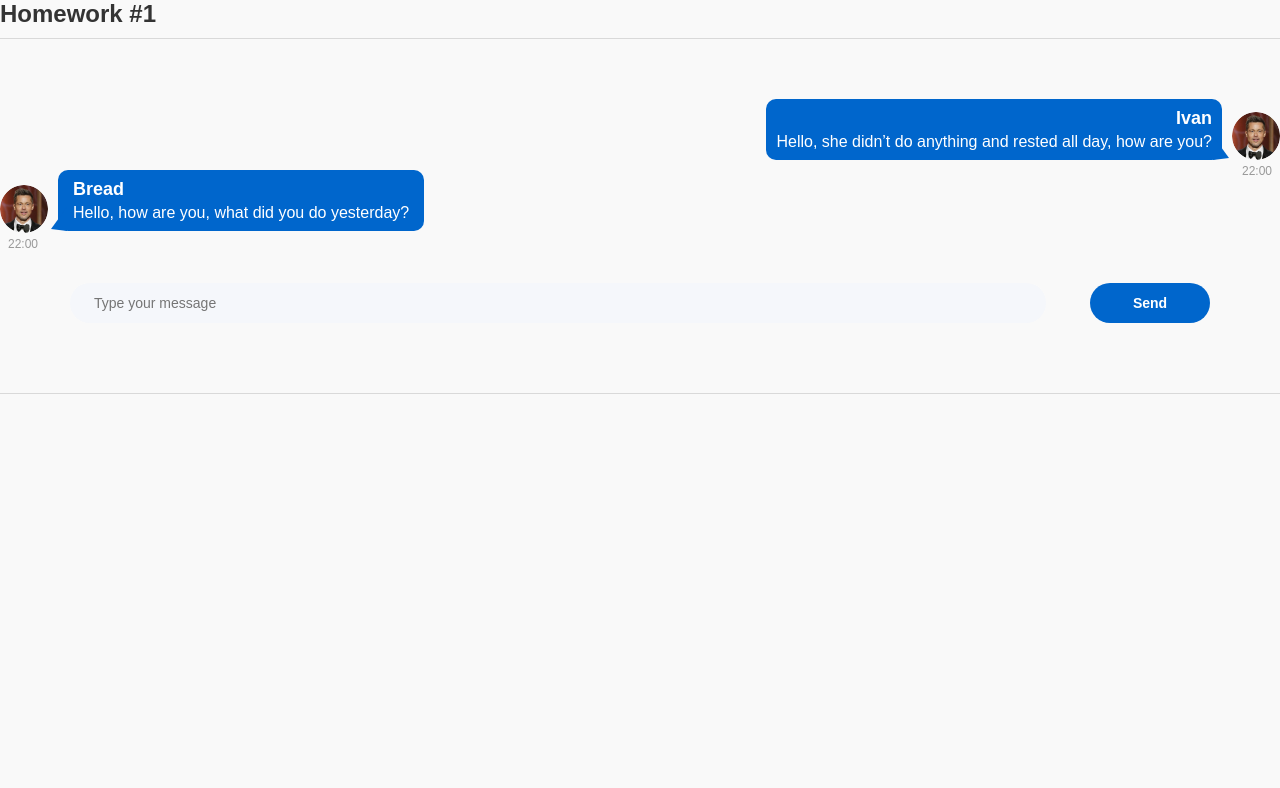
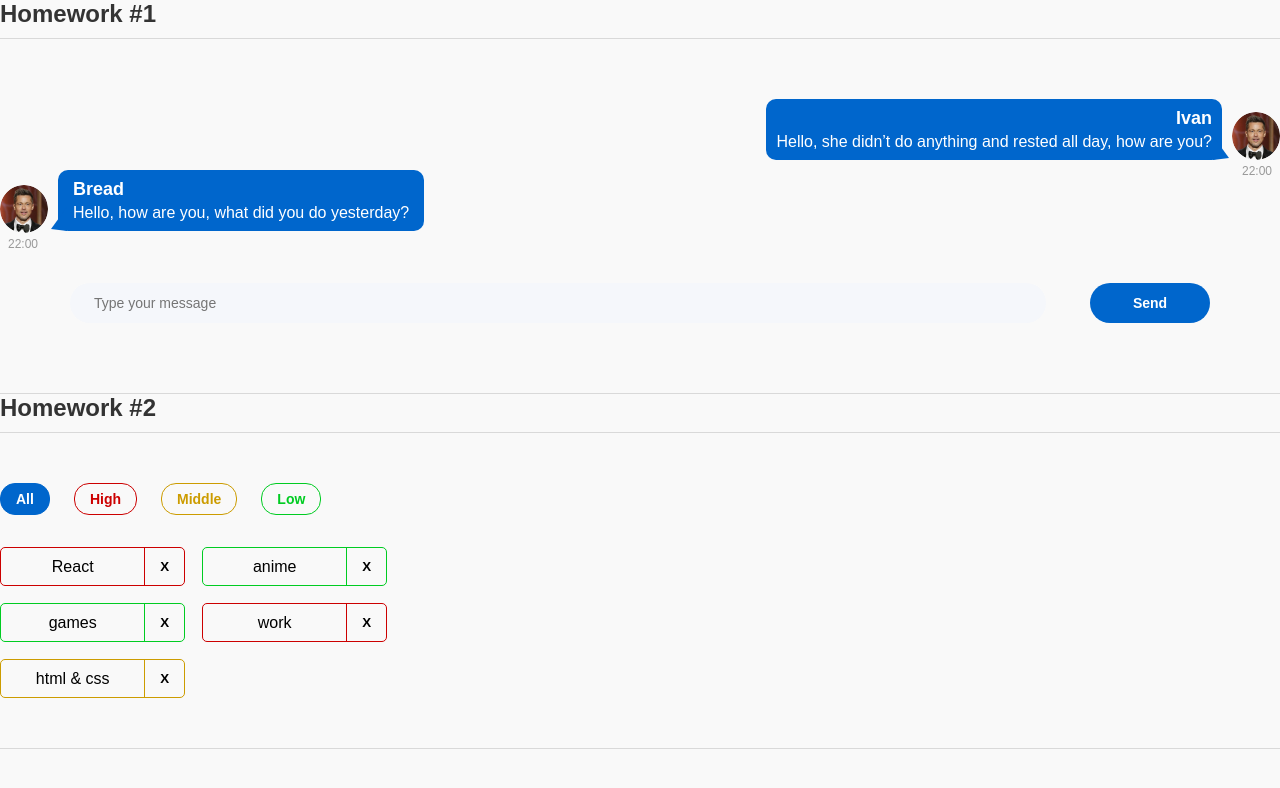
Before and after one commit to AsifAbbasov/front-homeworks-2sprint, a React (Create React App) app: page / in a window 1280 px wide. Shown: the top 788 px of the page. Built offline with nearby package versions, Linux system fonts and the light colour scheme.

Commit message:
HW2 completed

```diff
--- a/src/s1-main/App.tsx
+++ b/src/s1-main/App.tsx
@@ -10,9 +10,9 @@ function App() {
     <div className={s.App}>
       <HW1 />
       {/*раскомментировать по ходу выполнения*/}
-      {/* <HW2 />
-      <HW3 />
-      <HW4 /> */}
+      <HW2 />
+      {/* <HW3 />
+      <HW4 />  */}
 
       {/*при выполнении дз 5 и более - закомментировать здесь дз 1-4, так как они есть внутри дз 5*/}
       {/*<HW5/>*/}
--- a/src/s2-homeworks/hw02/HW2.tsx
+++ b/src/s2-homeworks/hw02/HW2.tsx
@@ -1,4 +1,4 @@
-import React, {useState} from 'react'
+import React, { useState } from 'react'
 import Affairs from './affairs/Affairs'
 import s2 from '../../s1-main/App.module.css'
 
@@ -17,41 +17,48 @@ import s2 from '../../s1-main/App.module.css'
  * */
 
 // types
-export type AffairPriorityType = any // need to fix any
+export type AffairPriorityType = 'low' | 'middle' | 'high' // need to fix any
 export type AffairType = {
-    _id: any // need to fix any
-    name: any // need to fix any
+  _id: number // need to fix any
+  name: string // need to fix any
   priority: AffairPriorityType
 }
 export type FilterType = 'all' | AffairPriorityType
 
 // constants
-const defaultAffairs: any = [ // need to fix any
-    {_id: 1, name: 'React', priority: 'high'}, // студенты могут изменить содержимое name и количество элементов в массиве, ...priority не менять!
-    {_id: 2, name: 'anime', priority: 'low'},
-    {_id: 3, name: 'games', priority: 'low'},
-    {_id: 4, name: 'work', priority: 'high'},
-    {_id: 5, name: 'html & css', priority: 'middle'},
+const defaultAffairs: AffairType[] = [
+  // need to fix any
+  { _id: 1, name: 'React', priority: 'high' }, // студенты могут изменить содержимое name и количество элементов в массиве, ...priority не менять!
+  { _id: 2, name: 'anime', priority: 'low' },
+  { _id: 3, name: 'games', priority: 'low' },
+  { _id: 4, name: 'work', priority: 'high' },
+  { _id: 5, name: 'html & css', priority: 'middle' },
 ]
 
 // pure helper functions
-export const filterAffairs = (affairs: any, filter: any): any => { // need to fix any
-
-
-    return affairs // need to fix
+export const filterAffairs = (
+  affairs: AffairType[],
+  filter: FilterType
+): AffairType[] => {
+  // need to fix any
+  if (filter === 'all') return affairs
+  return affairs.filter(affair => affair.priority === filter)
 }
-export const deleteAffair = (affairs: any, _id: any): any => { // need to fix any
-
-    return affairs // need to fix
+export const deleteAffair = (
+  affairs: AffairType[],
+  _id: number
+): AffairType[] => {
+  return affairs.filter(a => a._id !== _id)
 }
 
 function HW2() {
-    const [affairs, setAffairs] = useState<any>(defaultAffairs) // need to fix any
+  const [affairs, setAffairs] = useState<AffairType[]>(defaultAffairs) // need to fix any
   const [filter, setFilter] = useState<FilterType>('all')
 
   const filteredAffairs = filterAffairs(affairs, filter)
-    const deleteAffairCallback = (_id: any) => { // need to fix any
-        // need to fix
+  const deleteAffairCallback = (_id: number) => {
+    // need to fix any
+    setAffairs(affairs.filter(a => a._id !== _id))
   }
 
   return (
--- a/src/s2-homeworks/hw02/affairs/Affairs.tsx
+++ b/src/s2-homeworks/hw02/affairs/Affairs.tsx
@@ -1,33 +1,40 @@
 import React from 'react'
 import Affair from './affair/Affair'
-import {AffairType, FilterType} from '../HW2'
+import { AffairType, FilterType } from '../HW2'
 import s from './Affairs.module.css'
 
 type AffairsPropsType = {
-    data: any // need to fix any
-    setFilter: any
-    deleteAffairCallback: any
+  data: AffairType[] // need to fix any
+  setFilter: (filter: FilterType) => void
+  deleteAffairCallback: (_id: number) => void
   filter: FilterType
 }
 
 function Affairs(props: AffairsPropsType) {
   const setAll = () => {
-        // need to fix
+    props.setFilter('all')
   }
   const setHigh = () => {
-        // need to fix
+    props.setFilter('high')
   }
   const setMiddle = () => {
-        // need to fix
+    props.setFilter('middle')
   }
   const setLow = () => {
-        // need to fix
+    props.setFilter('low')
   }
 
-    const cnAll = s.button + ' ' + s.all + (props.filter === 'all' ? ' ' + s.active : '')
-    const cnHigh = s.button + ' ' + s.high + (props.filter === 'high' ? ' ' + s.active : '')
-    const cnMiddle = s.button + ' ' + s.middle + (props.filter === 'middle' ? ' ' + s.active : '')
-    const cnLow = s.button + ' ' + s.low + (props.filter === 'low' ? ' ' + s.active : '')
+  const cnAll =
+    s.button + ' ' + s.all + (props.filter === 'all' ? ' ' + s.active : '')
+  const cnHigh =
+    s.button + ' ' + s.high + (props.filter === 'high' ? ' ' + s.active : '')
+  const cnMiddle =
+    s.button +
+    ' ' +
+    s.middle +
+    (props.filter === 'middle' ? ' ' + s.active : '')
+  const cnLow =
+    s.button + ' ' + s.low + (props.filter === 'low' ? ' ' + s.active : '')
 
   const mappedAffairs = props.data.map((a: AffairType) => (
     <Affair
@@ -40,18 +47,10 @@ function Affairs(props: AffairsPropsType) {
   return (
     <div>
       <div className={s.buttonContainer}>
-                <button
-                    id={'hw2-button-all'}
-                    onClick={setAll}
-                    className={cnAll}
-                >
+        <button id={'hw2-button-all'} onClick={setAll} className={cnAll}>
           All
         </button>
-                <button
-                    id={'hw2-button-high'}
-                    onClick={setHigh}
-                    className={cnHigh}
-                >
+        <button id={'hw2-button-high'} onClick={setHigh} className={cnHigh}>
           High
         </button>
         <button
@@ -61,11 +60,7 @@ function Affairs(props: AffairsPropsType) {
         >
           Middle
         </button>
-                <button
-                    id={'hw2-button-low'}
-                    onClick={setLow}
-                    className={cnLow}
-                >
+        <button id={'hw2-button-low'} onClick={setLow} className={cnLow}>
           Low
         </button>
       </div>
--- a/src/s2-homeworks/hw02/affairs/affair/Affair.tsx
+++ b/src/s2-homeworks/hw02/affairs/affair/Affair.tsx
@@ -6,12 +6,12 @@ import s2 from '../Affairs.module.css'
 type AffairPropsType = {
   // key не нужно типизировать
   affair: AffairType
-    deleteAffairCallback: any // need to fix any
+  deleteAffairCallback: (_id: number) => void // need to fix any
 }
 
 function Affair(props: AffairPropsType) {
   const deleteCallback = () => {
-        // need to fix
+    props.deleteAffairCallback(props.affair._id)
   }
 
   const nameClass = s.name + ' ' + s2[props.affair.priority]
@@ -19,13 +19,10 @@ function Affair(props: AffairPropsType) {
   const affairClass = s.affair + ' ' + s2[props.affair.priority]
 
   return (
-        <div
-            id={'hw2-affair-' + props.affair._id}
-            className={affairClass}
-        >
+    <div id={'hw2-affair-' + props.affair._id} className={affairClass}>
       <div id={'hw2-name-' + props.affair._id} className={nameClass}>
         {/*создаёт студент*/}
-
+        {props.affair.name}
         {/**/}
       </div>
       <div id={'hw2-priority-' + props.affair._id} hidden>
@@ -36,11 +33,9 @@ function Affair(props: AffairPropsType) {
         id={'hw2-button-delete-' + props.affair._id}
         className={buttonClass}
         // need to fix
-
+        onClick={deleteCallback}
       >
-                {/*текст кнопки могут изменить студенты*/}
-                X
-                {/**/}
+        {/*текст кнопки могут изменить студенты*/}X{/**/}
       </button>
     </div>
   )
```
Also changed, not shown: src/s2-homeworks/hw06/HW6.tsx (+2 -6 lines), src/s2-homeworks/hw06/common/c4-SuperEditableSpan/SuperEditableSpan.tsx (+22 -26 lines). Lines whose indentation alone changed are shown as unchanged.
